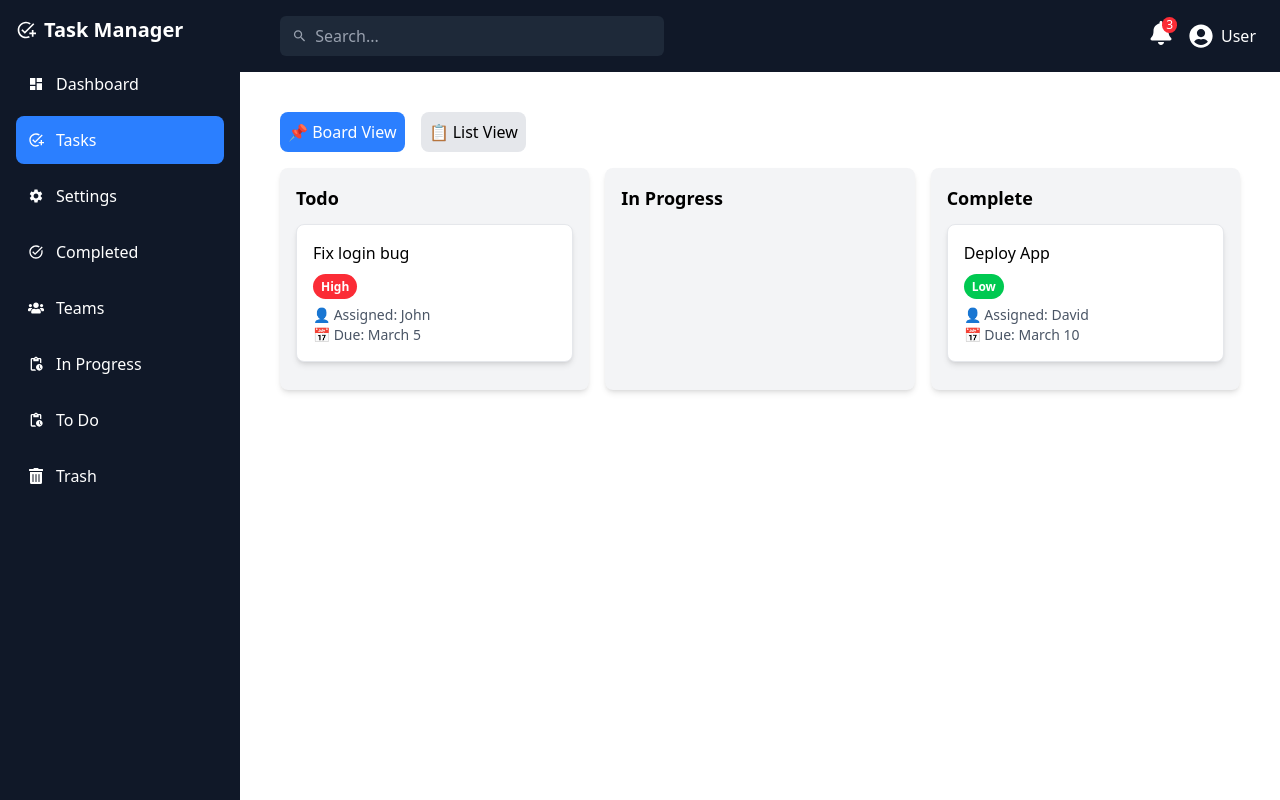
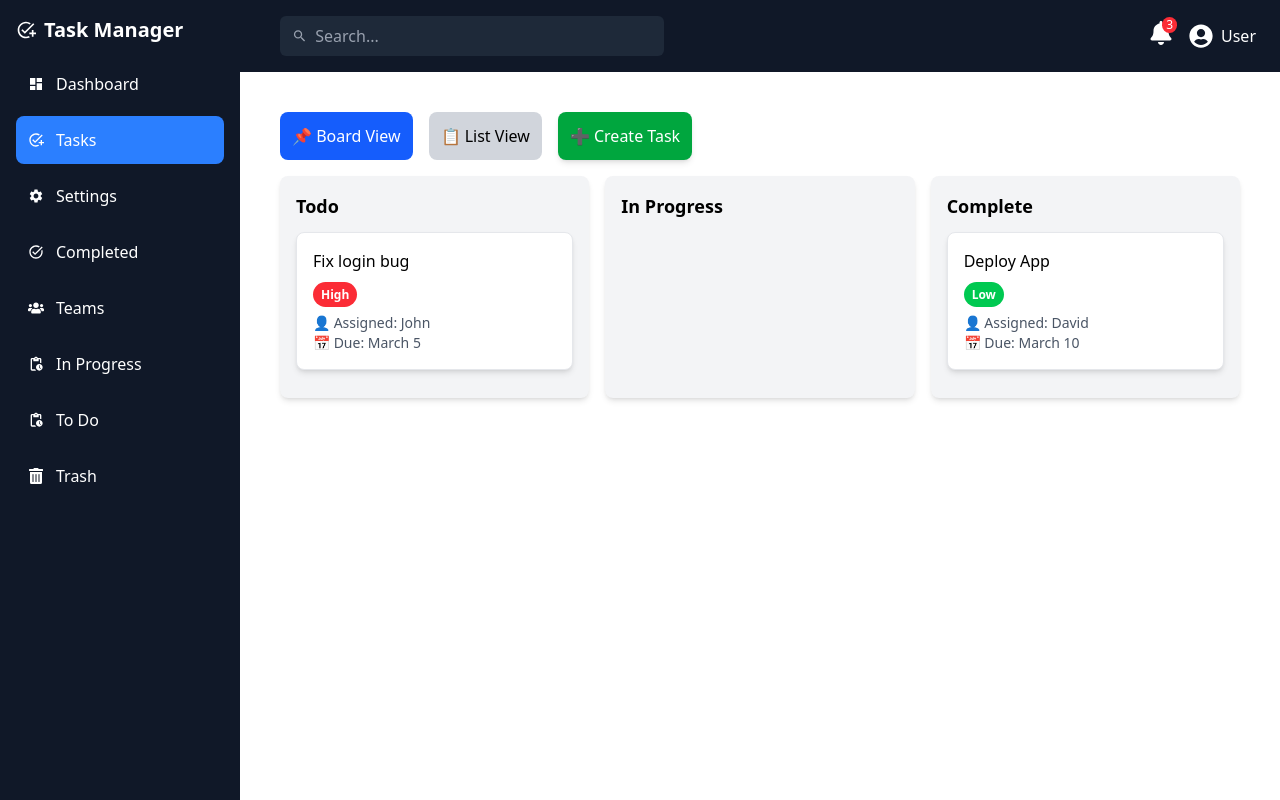
Before and after one commit to 1100Ram0011/taskmanagement, a React (Vite) app: page /tasks in a window 1280 px wide. Built offline with nearby package versions, Linux system fonts and the light colour scheme.

Commit message:
Added Create Task modal and improved UI

```diff
--- a/src/pages/Tasks.jsx
+++ b/src/pages/Tasks.jsx
@@ -112,17 +112,6 @@
 
 
 
-
-
-
-
-
-
-
-
-
-
-
 import React, { useState } from "react";
 import { useLocation } from "react-router-dom";
 import Title from "../components/Title";
@@ -137,11 +126,14 @@ const Tasks = () => {
     { id: 1, title: "Fix login bug", priority: "High", assignedTo: "John", dueDate: "March 5", status: "todo" },
     { id: 2, title: "UI Improvements", priority: "Medium", assignedTo: "Jane", dueDate: "March 7", status: "in-progress" },
     { id: 3, title: "Deploy App", priority: "Low", assignedTo: "David", dueDate: "March 10", status: "complete" },
-    // ✅ New In-Progress Task
-    { id: 4, title: "Integrate API", priority: "High", assignedTo: "Michael", dueDate: "March 12", status: "in-progress" }
+    { id: 4, title: "Integrate API", priority: "High", assignedTo: "Michael", dueDate: "March 12", status: "in-progress" },
+    { id: 5, title: "Refactor Code", priority: "High", assignedTo: "Alice", dueDate: "March 15", status: "in-progress" },
+    { id: 6, title: "Write Documentation", priority: "Medium", assignedTo: "Bob", dueDate: "March 18", status: "in-progress" }
   ]);
 
   const [view, setView] = useState("board");
+  const [isModalOpen, setIsModalOpen] = useState(false);
+  const [newTask, setNewTask] = useState({ title: "", priority: "Medium", assignedTo: "", dueDate: "", status: "todo" });
 
   const filteredTasks = path === "completed"
     ? tasks.filter(task => task.status === "complete")
@@ -151,23 +143,39 @@ const Tasks = () => {
     ? tasks.filter(task => task.status === "todo")
     : tasks;
 
+  const handleCreateTask = () => {
+    if (!newTask.title || !newTask.assignedTo || !newTask.dueDate) return;
+    setTasks([...tasks, { ...newTask, id: tasks.length + 1 }]);
+    setIsModalOpen(false);
+    setNewTask({ title: "", priority: "Medium", assignedTo: "", dueDate: "", status: "todo" });
+  };
+
   return (
-    <div className="p-6">
+    <div className="p-6 relative">
       <Title title={path === "completed" ? "Completed Tasks" : path === "in-progress" ? "In Progress Tasks" : path === "todo" ? "TODO Tasks" : "Tasks"} />
 
       <div className="flex space-x-4 mb-4">
-        <button onClick={() => setView("board")} className={`p-2 rounded-lg ${view === "board" ? "bg-blue-500 text-white" : "bg-gray-200"}`}>
-          📌 Board View
-        </button>
-        <button onClick={() => setView("list")} className={`p-2 rounded-lg ${view === "list" ? "bg-blue-500 text-white" : "bg-gray-200"}`}>
-          📋 List View
-        </button>
+        <button onClick={() => setView("board")} className={`p-3 rounded-lg ${view === "board" ? "bg-blue-600 text-white" : "bg-gray-300"}`}>📌 Board View</button>
+        <button onClick={() => setView("list")} className={`p-3 rounded-lg ${view === "list" ? "bg-blue-600 text-white" : "bg-gray-300"}`}>📋 List View</button>
+        <button onClick={() => setIsModalOpen(true)} className="p-3 rounded-lg bg-green-600 text-white shadow-md">➕ Create Task</button>
       </div>
 
-      {view === "board"
-        ? <BoardView tasks={filteredTasks} />
-        : <ListView tasks={filteredTasks} />
-      }
+      {view === "board" ? <BoardView tasks={filteredTasks} /> : <ListView tasks={filteredTasks} />}
+
+      {isModalOpen && (
+        <div className="absolute top-0 left-0 w-full h-full flex items-center justify-center z-50">
+          <div className="bg-white p-6 rounded-xl shadow-xl w-1/3 border border-gray-200">
+            <h2 className="text-xl font-semibold mb-4 text-gray-700">Create New Task</h2>
+            <input type="text" placeholder="Title" className="w-full p-3 border rounded-md mb-3 focus:outline-none focus:ring-2 focus:ring-blue-400" value={newTask.title} onChange={(e) => setNewTask({ ...newTask, title: e.target.value })} />
+            <input type="text" placeholder="Assigned To" className="w-full p-3 border rounded-md mb-3 focus:outline-none focus:ring-2 focus:ring-blue-400" value={newTask.assignedTo} onChange={(e) => setNewTask({ ...newTask, assignedTo: e.target.value })} />
+            <input type="date" className="w-full p-3 border rounded-md mb-3 focus:outline-none focus:ring-2 focus:ring-blue-400" value={newTask.dueDate} onChange={(e) => setNewTask({ ...newTask, dueDate: e.target.value })} />
+            <div className="flex justify-end space-x-2">
+              <button onClick={handleCreateTask} className="bg-blue-600 text-white px-4 py-2 rounded-md shadow-md hover:bg-blue-700">Create</button>
+              <button onClick={() => setIsModalOpen(false)} className="bg-gray-400 text-white px-4 py-2 rounded-md shadow-md hover:bg-gray-500">Cancel</button>
+            </div>
+          </div>
+        </div>
+      )}
     </div>
   );
 };
```
